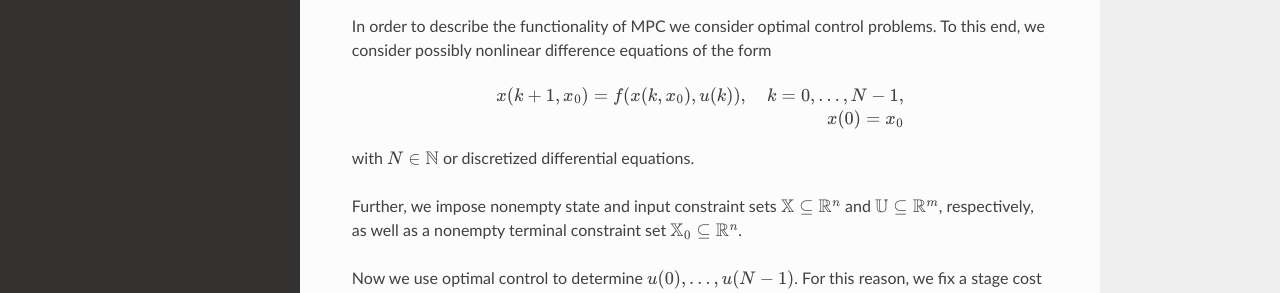
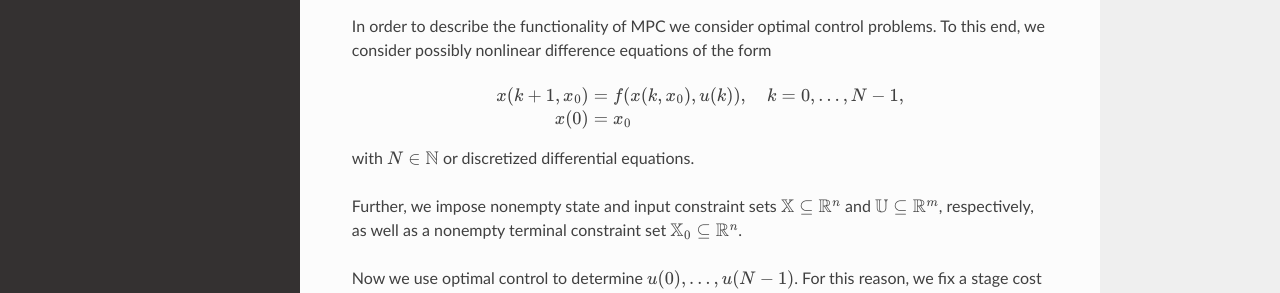
Before and after one commit to nMPyC/nmpyc, a Sphinx documentation site: the page built from docs/source/theory_mpc.rst, in a window 1280 px wide and 900 px high. Shown: the part 417-710 px from the top of the window. Built offline with Sphinx 7.4.7 and the Read the Docs theme 2.0.0, drawn with Linux system fonts in a browser that asks for light colours.

```diff
--- a/docs/source/theory_mpc.rst
+++ b/docs/source/theory_mpc.rst
@@ -9,8 +9,8 @@ In order to describe the functionality of MPC we consider optimal control proble
 
 .. math::
 
-       x(k+1,x_0) = f(x(k,x_0),u(k)), \quad k = 0,\dots,N-1, \\
-       x(0) = x_0
+       x(k+1,x_0) &= f(x(k,x_0),u(k)), \quad k = 0,\dots,N-1, \\
+       x(0) &= x_0
 
 with :math:`N\in\mathbb{N}` or discretized differential equations.
 
```
